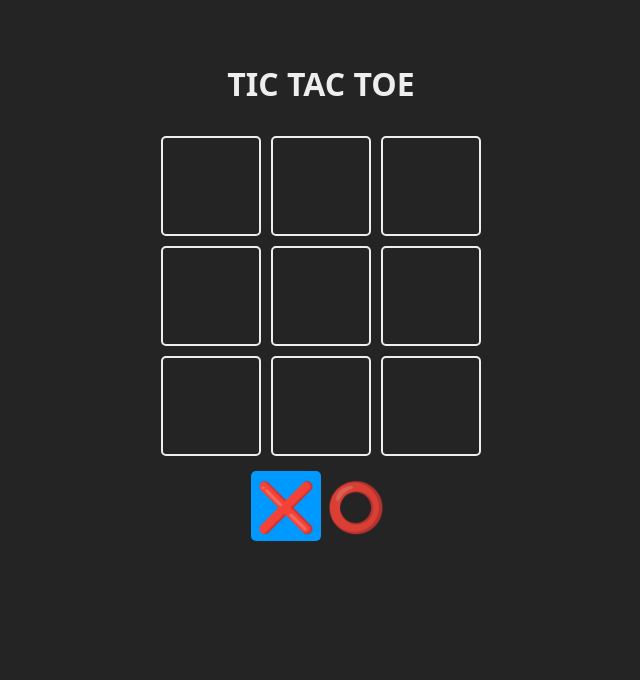
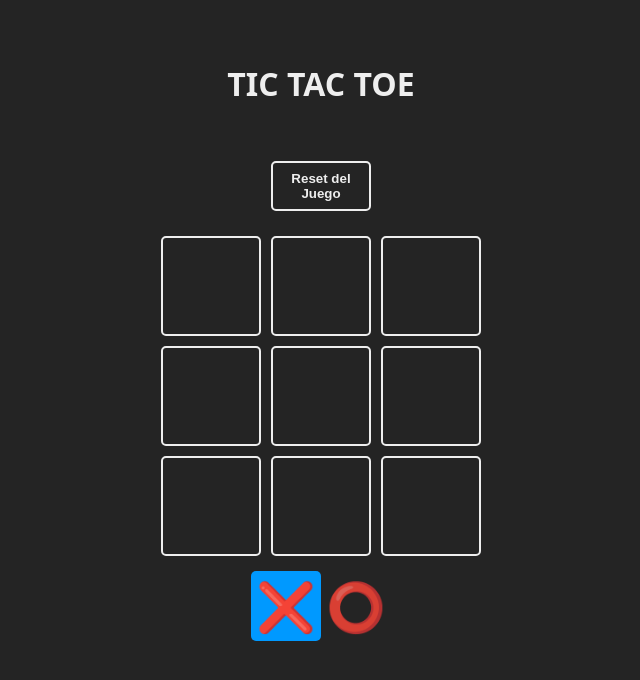
Before and after one commit to JuanCarlosGP/TICTACTOE_React, a React (Vite) app: page / in a window 1280 px wide. Shown: the top 680 px of the page, without its empty margins (319-959 px from the left). Built offline with nearby package versions, Linux system fonts and the light colour scheme.

Commit message:
Estructura
Cambios de estructura y simplificación del código en cuanto a la distribución

```diff
--- a/package.json
+++ b/package.json
@@ -10,6 +10,9 @@
     "preview": "vite preview"
   },
   "dependencies": {
+    "canvas": "2.11.2",
+    "canvas-confetti": "1.9.2",
+    "confetti": "2.0.3",
     "react": "^18.2.0",
     "react-dom": "^18.2.0"
   },
--- a/src/App.jsx
+++ b/src/App.jsx
@@ -1,49 +1,23 @@
 import { useState } from 'react'
 import './App.css'
-
-const TURNS ={
-  X: '❌',
-  O: '⭕'
-}
-
-const Square = ({children, isselect, updateBoard, index}) => {
-  const className = `square ${isselect ? 'is-selected' : ''}`
-  const handleClick = () => {updateBoard(index)}
-  return(
-    <div onClick={handleClick} className={className}>
-      {children}
-    </div>
-  )
-}
-
-const WINNER_COMBOS = [
-  [0, 1, 2],
-  [3, 4, 5],
-  [6, 7, 8],
-  [0, 3, 6],
-  [1, 4, 7],
-  [2, 5, 8],
-  [0, 4, 8],
-  [2, 4, 6]
-]
-
+import confetti from "canvas-confetti"
+import { Square } from './components/square.jsx'
+import { TURNS} from './constants/constantes.js'
+import { checkWinnerFrom } from './logic/board.js'
+import { WinnerModal } from './components/winnerModal.jsx'
 function App() {
   const [board, setBoard] = useState(Array(9).fill(null))
   const [turn, setTurn] = useState(TURNS.X)
   const [winner, setWinner] = useState(null)
 
-  const checkWinner = (boardToCheck) => {
-    for (const combo of WINNER_COMBOS) {
-      const [a, b, c] = combo
-      if (
-        boardToCheck[a] &&
-        boardToCheck[a] === boardToCheck[b] &&
-        boardToCheck[a] === boardToCheck[c]
-      ) {
-        return boardToCheck[a]
-      }
-    }
-    return null
+  const resetGame = () => {
+    setBoard(Array(9).fill(null))
+    setTurn(TURNS.X)
+    setWinner(null)
+  }
+
+  const checkEndGame = (newBoard) => {
+    return newBoard.every((square) => square !== null)
   }
   const updateBoard = (index) => {
 
@@ -54,24 +28,28 @@
 
     const newTurn = turn === TURNS.X ? TURNS.O : TURNS.X
     setTurn(newTurn)
-    const newWinner = checkWinner(newBoard)
+    const newWinner = checkWinnerFrom(newBoard)
     if (newWinner) {
+      confetti()
       setWinner(newWinner)
+    } else if(checkEndGame(newBoard)) {
+      setWinner(false)
     }
   }
 
     return (
       <main className='board'>
         <h1>TIC TAC TOE</h1>
+        <button onClick={resetGame}>Reset del Juego</button>
         <section className='game'>
-          {board.map((_, index) => {
+          {board.map((square, index) => {
             return (
               <Square
               key={index}
               index={index}
               updateBoard={updateBoard}
               >
-                {board[index]}
+                {square}
               </Square>
             )
           })}
@@ -84,6 +62,7 @@
             {TURNS.O}
           </Square>
         </section>
+        <WinnerModal resetGame={resetGame} winner={winner} />
       </main>
     )
 }
--- /dev/null
+++ b/src/components/WinnerModal.jsx
@@ -0,0 +1,21 @@
+import { Square } from './square.jsx'
+export function WinnerModal({winner, resetGame}) {
+    if (winner === null) return null
+
+    const winnerText = winner === false ? 'Empate' : 'Ganó: '
+
+    return (
+            <section className='winner'>
+                <div className='text'>
+                    <h2>{winnerText}</h2>
+                    <header className='win'>
+                        {winner && <Square>{winner}</Square>}
+                    </header>
+
+                    <footer>
+                        <button onClick={resetGame}>Empezar de nuevo</button>
+                    </footer>
+                </div>
+            </section>
+        )
+}
--- /dev/null
+++ b/src/components/square.jsx
@@ -0,0 +1,9 @@
+export const Square = ({children, isselect, updateBoard, index}) => {
+    const className = `square ${isselect ? 'is-selected' : ''}`
+    const handleClick = () => {updateBoard(index)}
+    return(
+      <div onClick={handleClick} className={className}>
+        {children}
+      </div>
+    )
+  }
--- /dev/null
+++ b/src/constants/constantes.js
@@ -0,0 +1,15 @@
+export const TURNS ={
+    X: '❌',
+    O: '⭕'
+  }
+
+export const WINNER_COMBOS = [
+    [0, 1, 2],
+    [3, 4, 5],
+    [6, 7, 8],
+    [0, 3, 6],
+    [1, 4, 7],
+    [2, 5, 8],
+    [0, 4, 8],
+    [2, 4, 6]
+  ]
--- /dev/null
+++ b/src/logic/board.js
@@ -0,0 +1,14 @@
+import { WINNER_COMBOS } from "../constants/constantes";
+export const checkWinnerFrom = (boardToCheck) => {
+    for (const combo of WINNER_COMBOS) {
+      const [a, b, c] = combo
+      if (
+        boardToCheck[a] &&
+        boardToCheck[a] === boardToCheck[b] &&
+        boardToCheck[a] === boardToCheck[c]
+      ) {
+        return boardToCheck[a]
+      }
+    }
+    return null
+  }
```
Also changed, not shown: 1 other file (tests, documents, lock files or other folders).
